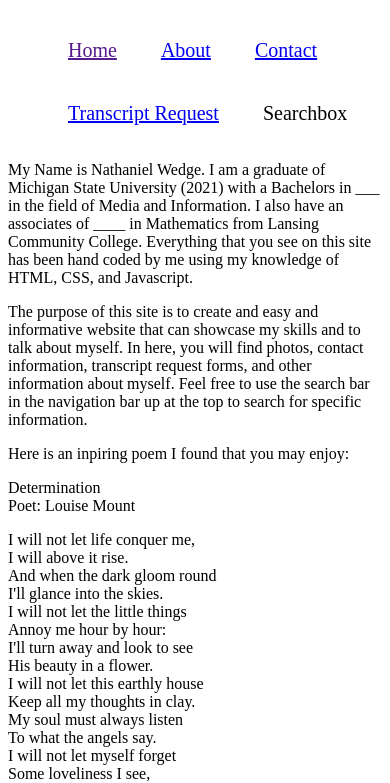
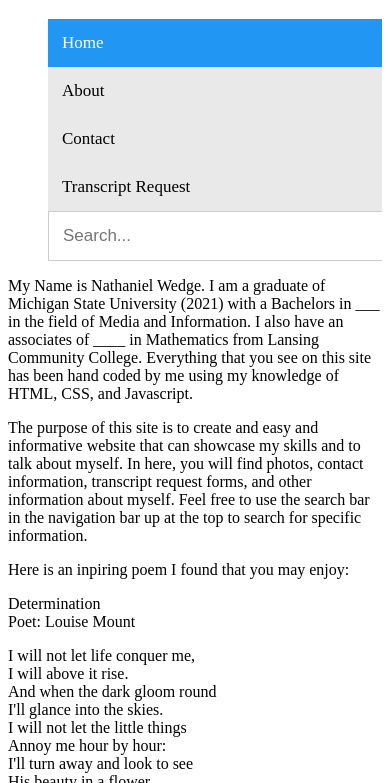
Before and after one commit to WedgeNat/site_personal, a plain HTML site: page index.html in a window 390 px wide. Shown: the part 61-844 px from the top of the page. Drawn offline with Linux system fonts and the light colour scheme.

Commit message:
Modifieid the HTML but mostly CSS for nav bar

```diff
--- a/index.html
+++ b/index.html
@@ -13,11 +13,11 @@
     <h1>Welcome to my website!</h1>
     <div class="MainNav">
         <ul>
-            <li><a href="">Home</a></li>
+            <li><a class="active" href="">Home</a></li>
             <li><a href="/alternate_pages/about.html">About</a></li>
             <li><a href="/alternate_pages/contact.html">Contact</a></li>
             <li><a href="/alternate_pages/transcript_request.html">Transcript Request</a></li>
-            <li>Searchbox</li>
+            <li><input type ="text" placeholder="Search..."></li>
         </ul>
     </div>
     <p>My Name is Nathaniel Wedge. I am a graduate of Michigan State University (2021) with a Bachelors in
--- a/style.css
+++ b/style.css
@@ -1,5 +1,51 @@
-.MainNav li {
-  display: inline-block;
-  font-size: 20px;
-  padding: 20px;
+/*Most of this is from W3, adjust later. */
+
+/* Add a black background color to the top navigation bar */
+.MainNav li{
+  overflow: hidden;
+  background-color: #e9e9e9;
 }
+/* style the links inside the navigation bar */
+.MainNav a {
+  float: left;
+  display: block;
+  color: black;
+  text-align: center;
+  padding: 14px 16px;
+  text-decoration: none;
+  font-size: 17px;
+}
+/* Change the color of links on hover */
+.MainNav a:hover{
+  background-color: #ddd;
+  color: black;
+}
+/* Style the "active" element to highlight the current page */
+.MainNav a.active{
+  background-color: #2196F3;
+  color: white;
+}
+/* Style the search box inside the navigation bar */
+.MainNav input[type=text] {
+  float: right;
+  padding: 6px;
+  border: none;
+  margin-top: 8px;
+  margin-right: 16px;
+  font-size: 17px;
+}
+
+/* When the screen is less than 600px wide, stack the links and the search field vertically instead of horizontally */
+@media screen and (max-width: 600px) {
+  .MainNav a, .MainNav input[type=text] {
+    float: none;
+    display: block;
+    text-align: left;
+    width: 100%;
+    margin: 0;
+    padding: 14px;
+  }
+  .MainNav input[type=text] {
+    border: 1px solid #ccc;
+  }
+}
```
